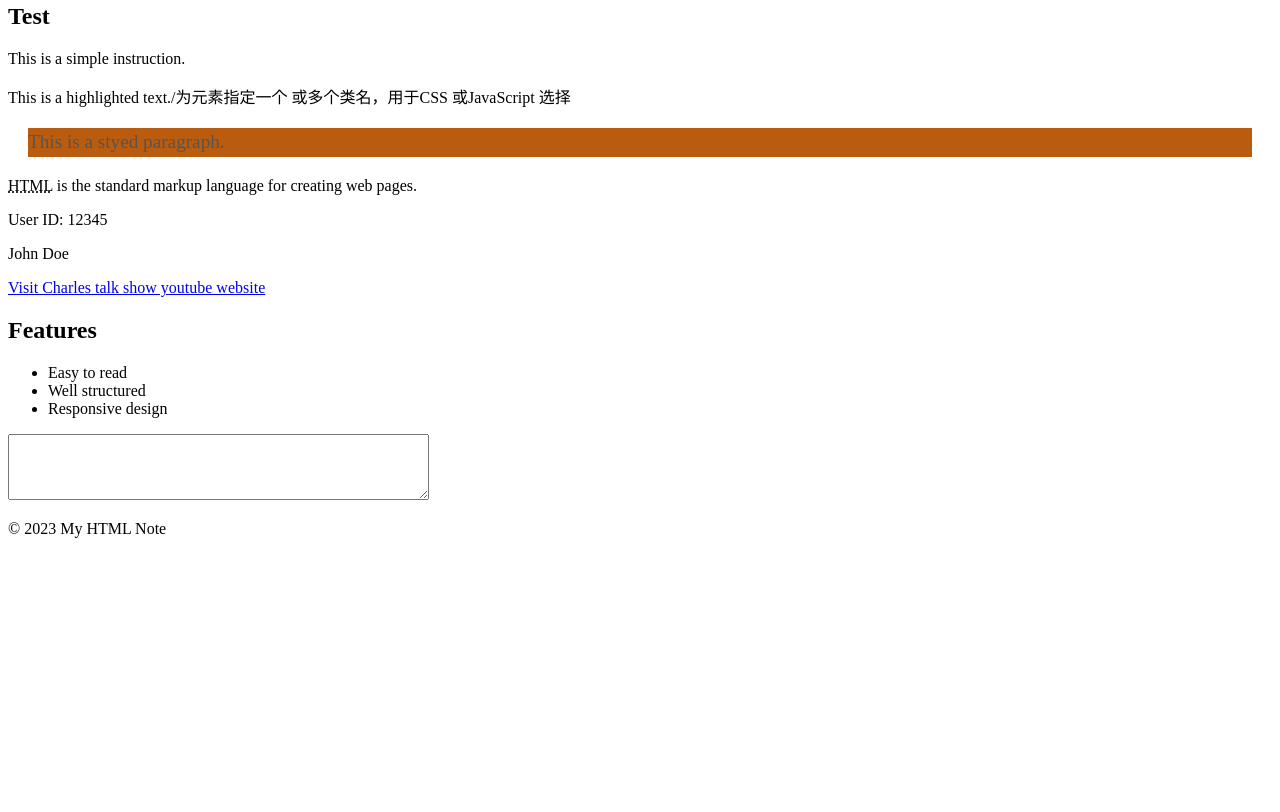
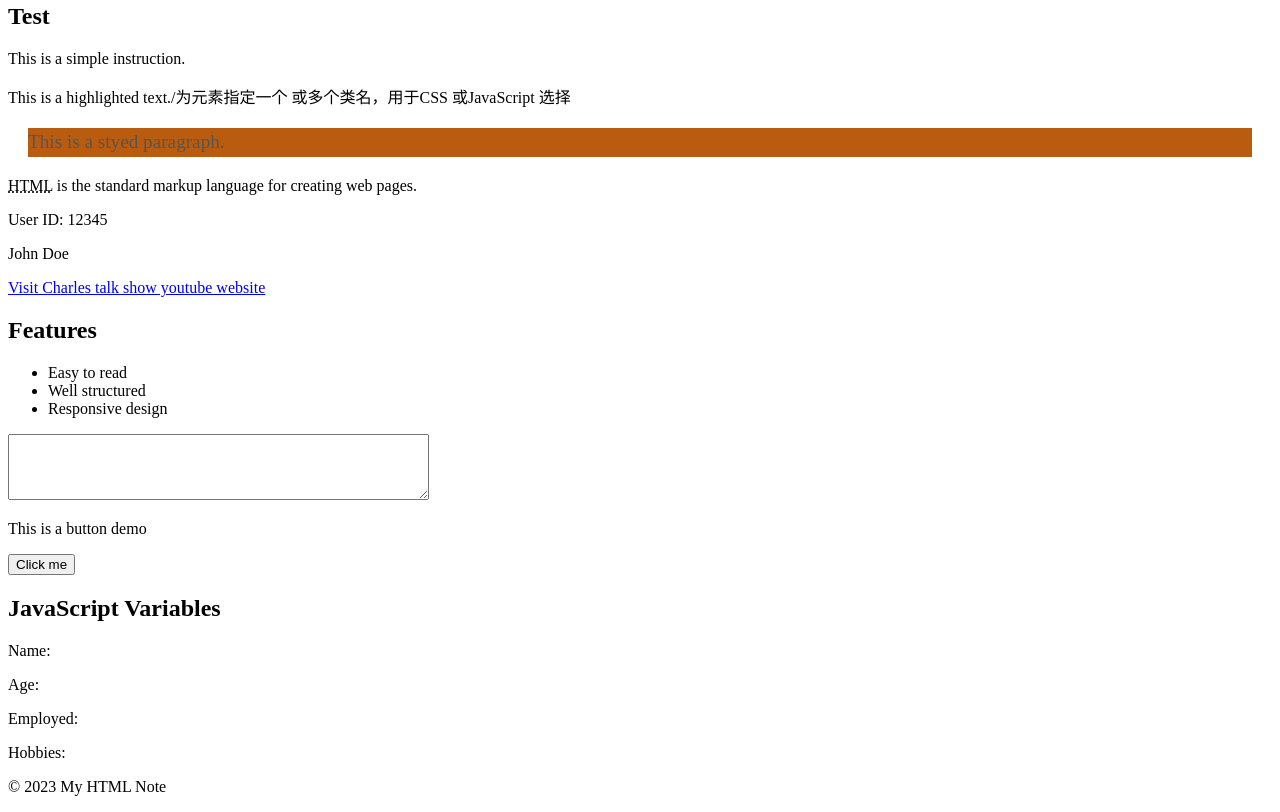
Before and after one commit to aloopday/HTML-note, a plain HTML site: page index.html in a window 1280 px wide. Shown: the part 920-1732 px from the top of the page. Before the commit the page ends 1474 px from the top, so only its background shows below. Drawn offline with Linux system fonts and the light colour scheme.

Commit message:
onclick note

```diff
--- a/index.html
+++ b/index.html
@@ -66,6 +66,18 @@
             <textarea rows="4" cols="50" placeholder="Write your notes here...">
 
             </textarea>
+            <section>
+                <p>This is a  button demo</p>
+                <button onclik="alert('Button cliked!')">Click me </button>
+
+            </section>
+            <div onmouseover="this.style.backgroundColor='lightblue';" onmousesetout="this.style.backgroundColor='';">
+                <h2>JavaScript Variables</h2>
+                <p>Name: <span id="name"></span></p>
+                <p>Age: <span id="age"></span></p>
+                <p>Employed: <span id="isEmployed"></span></p>
+                <p>Hobbies: <span id="hobbies"></span></p>
+            </div>
         </main>
         <footer>
             <p>&copy; 2023 My HTML Note</p>
```
